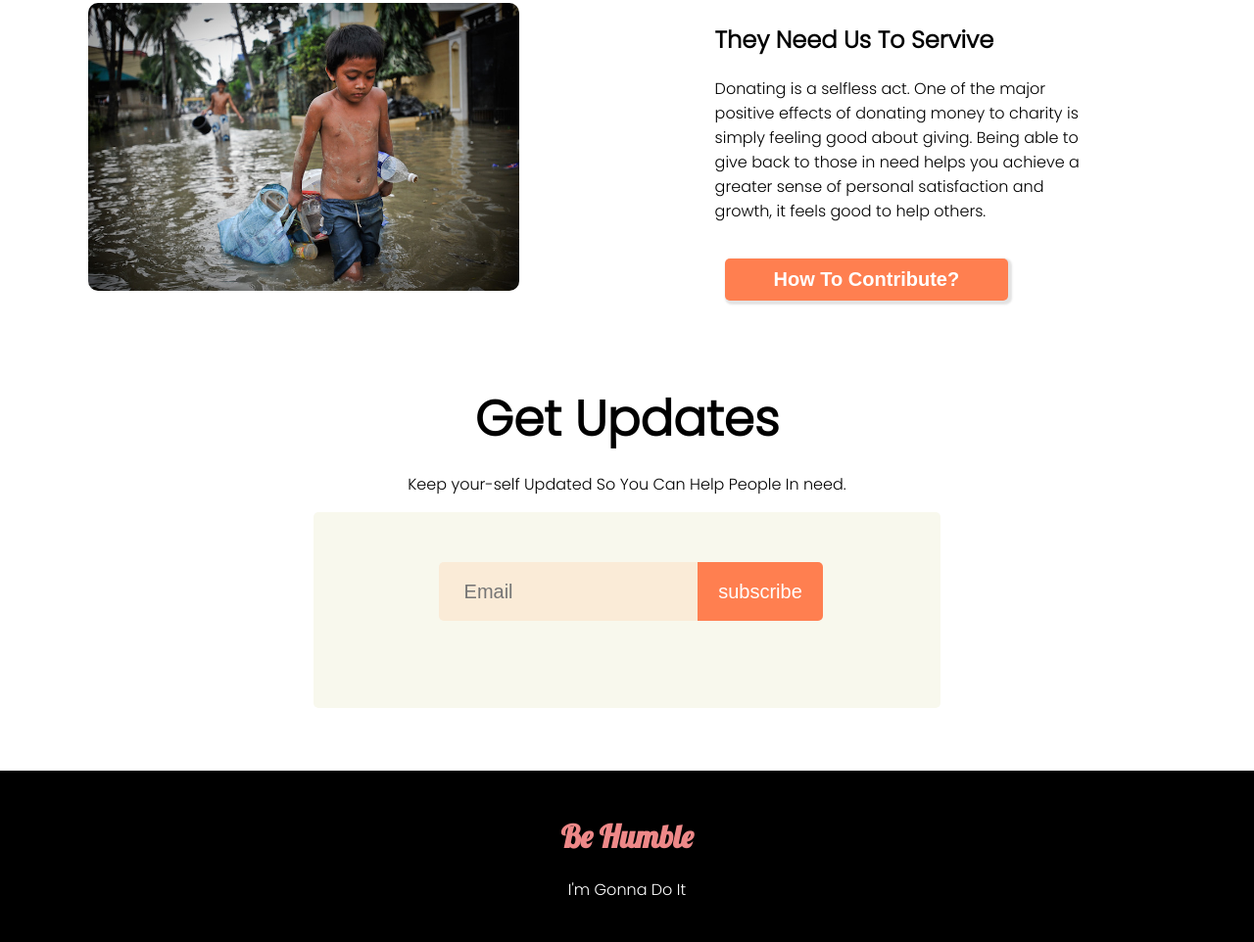
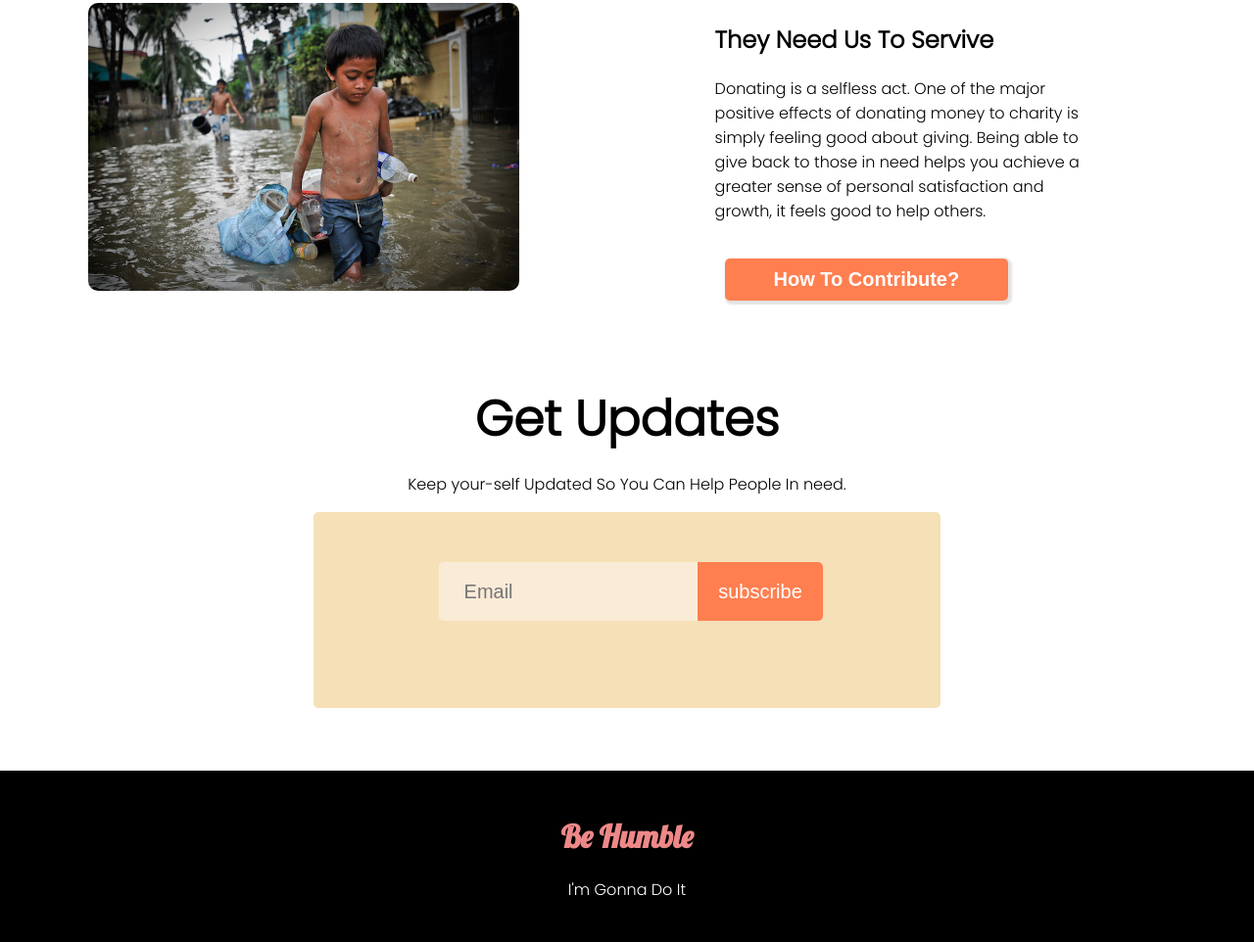
Before and after one commit to Onvir/Assignment, a plain HTML site: page index.html in a window 1280 px wide. Shown: the part 2429-3391 px from the top of the page at 98% size. Drawn offline with Linux system fonts and the light colour scheme.

Commit message:
Final push

```diff
--- a/style.css
+++ b/style.css
@@ -162,7 +162,7 @@ text-align: center;
     width: 50%;
     margin-left: 25%;
     text-align: center;
-    background-color: rgb(248, 248, 237);
+    background-color: rgb(245, 224, 184);
     height: 200px;
     border-radius: 5px;
     margin-bottom: 5%;
```
